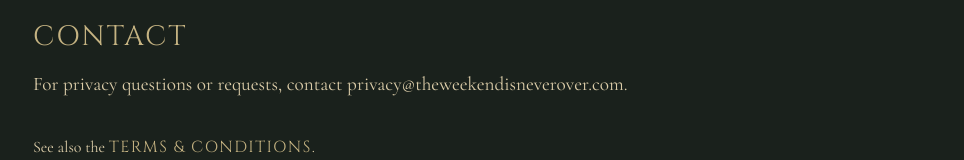
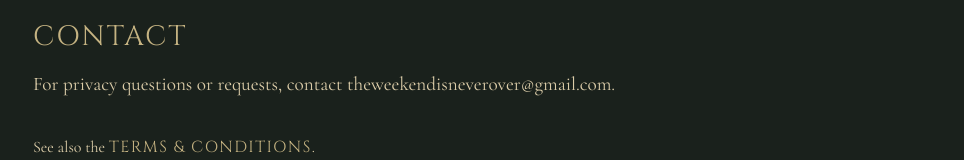
Before and after one commit to 510carlos/twino-api, a Next.js app: page /privacy in a window 1280 px wide. Shown: the part 2387-2547 px from the top of the page, without its empty margins (157-1121 px from the left). Built offline with nearby package versions, Linux system fonts and the light colour scheme.

Commit message:
fix: use working legal contact email

```diff
--- a/app/privacy/page.tsx
+++ b/app/privacy/page.tsx
@@ -80,7 +80,7 @@ export default function PrivacyPage() {
           },
           {
             title: "Contact",
-            body: ["For privacy questions or requests, contact privacy@theweekendisneverover.com."],
+            body: ["For privacy questions or requests, contact theweekendisneverover@gmail.com."],
           },
         ]}
       />
--- a/app/terms/page.tsx
+++ b/app/terms/page.tsx
@@ -90,7 +90,7 @@ export default function TermsPage() {
           },
           {
             title: "Contact",
-            body: ["For questions about these Terms, contact legal@theweekendisneverover.com."],
+            body: ["For questions about these Terms, contact theweekendisneverover@gmail.com."],
           },
         ]}
       />
```
Also changed, not shown: 1 other file (tests, documents, lock files or other folders).
